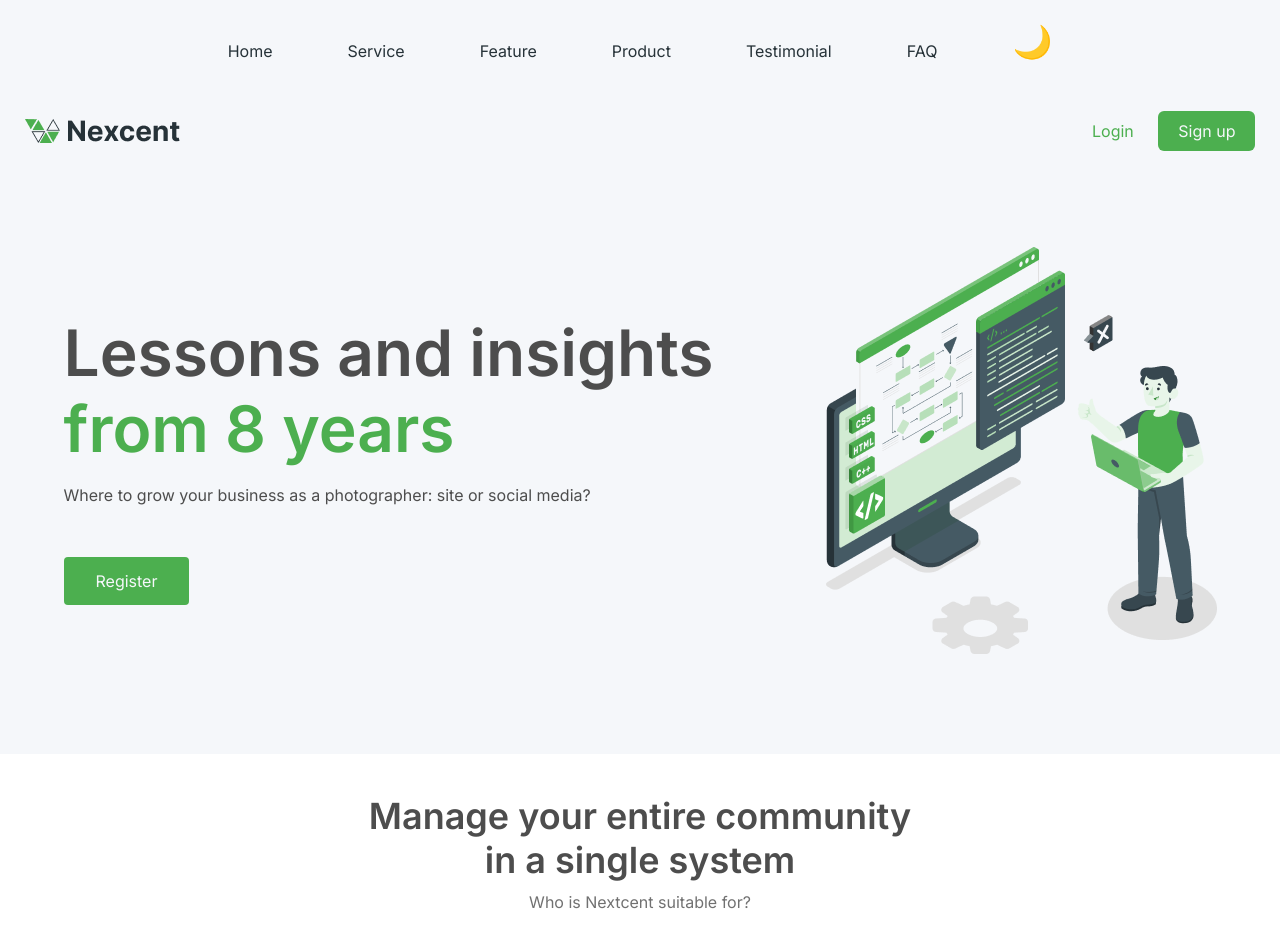
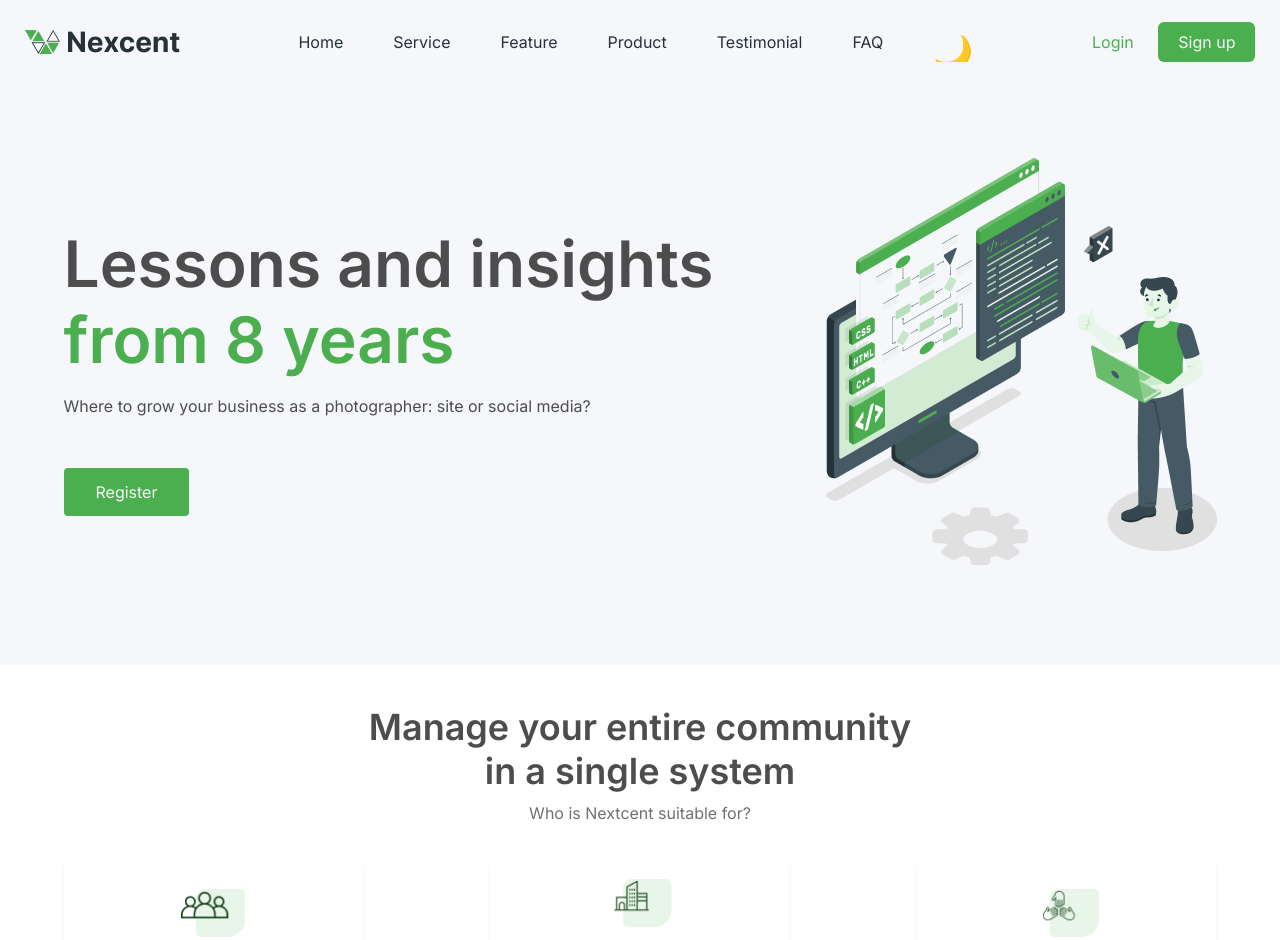
Before and after one commit to tomfrx12/controle-html-css, a plain HTML site: page index.html in a window 1280 px wide. Shown: the top 940 px of the page. Drawn offline with Linux system fonts and the light colour scheme.

Commit message:
Regler probleme header

```diff
--- a/index.html
+++ b/index.html
@@ -12,7 +12,7 @@
 </head>
 <body>
     <header class="header">
-        <div class="ligne1">
+            <img src="ressources/logo_figma.png" alt="Logo_Figma"/>
             <nav class="navigation">
                 <a href="#">Home</a>
                 <a href="#">Service</a>
@@ -22,14 +22,10 @@
                 <a href="#">FAQ</a>
                 <a href="#" id="modeSombre" class="buttondarkmode">🌙</a>
             </nav>
-        </div>
-        <div class="ligne2">
-            <img src="ressources/logo_figma.png" alt="Logo_Figma"/>
             <nav class="buttons">
                 <a href="#" class="button-login">Login</a>
                 <a href="#" class="button-signup">Sign up</a>
             </nav>
-        </div>
     </header>
 
     <main class="main">
--- a/style.css
+++ b/style.css
@@ -48,22 +48,12 @@ body{
 
 .header{
     display: flex;
-    flex-direction: column;
+    justify-content: space-between;
+    align-items: center;
     background-color: var(--color-neutral);
     gap: 50px;
     padding-top: 22px;
     width: 1440.98px;
-}
-
-.ligne1 {
-    display: flex;
-    justify-content: center;
-}
-
-.ligne2 {
-    display: flex;
-    justify-content: space-between;
-    align-items: center;
 }
 
 .header img {
@@ -73,14 +63,8 @@ body{
 
 .header .navigation{
     display: flex;
-    align-items: flex-end;
-    gap: 75px;
-}
-
-body.sombre .header .navigation{
-    display: flex;
     align-items: center;
-    gap: 75px;
+    gap: 50px;
 }
 
 .navigation a{
@@ -97,6 +81,9 @@ body.sombre .header .navigation{
 
 .buttondarkmode {
     font-size: var(--font-size-32px);
+    max-height: 20px;
+    display: flex;
+    align-items: center;
 }
 
 .buttons {
```
